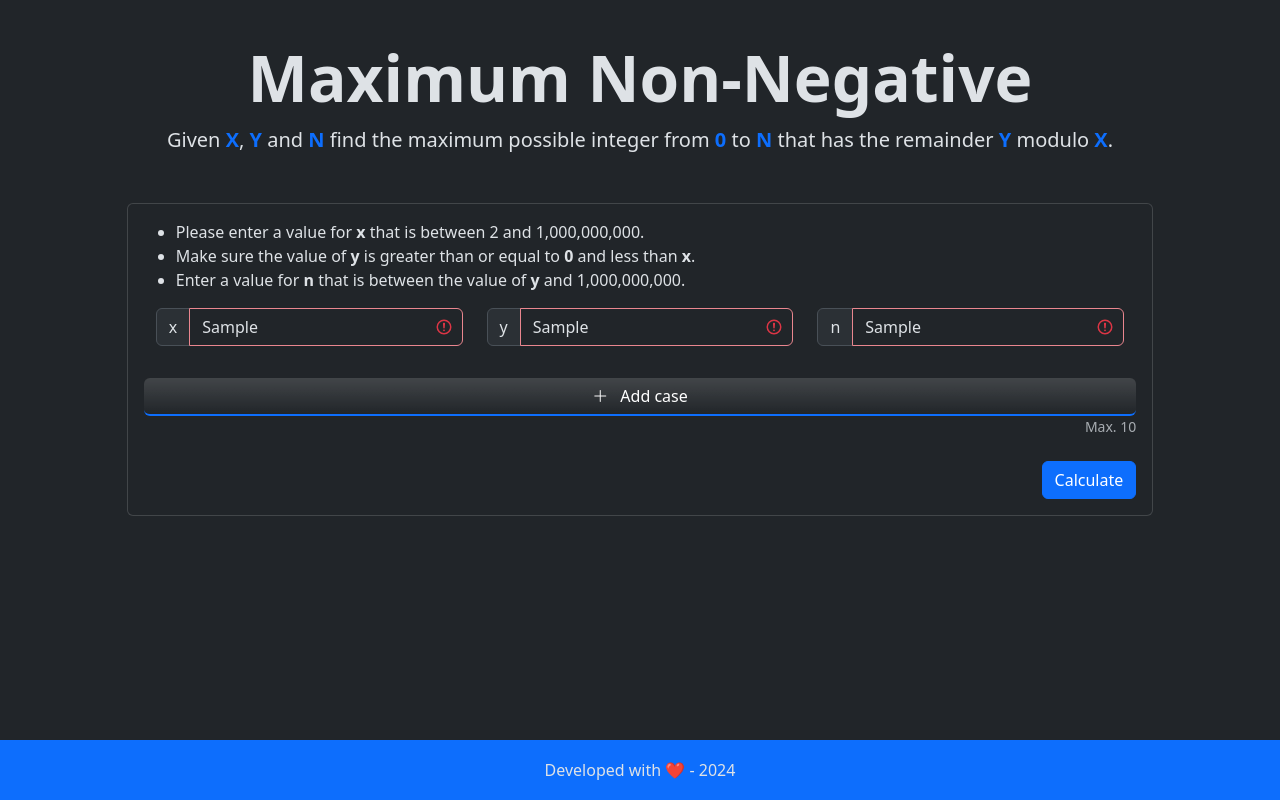
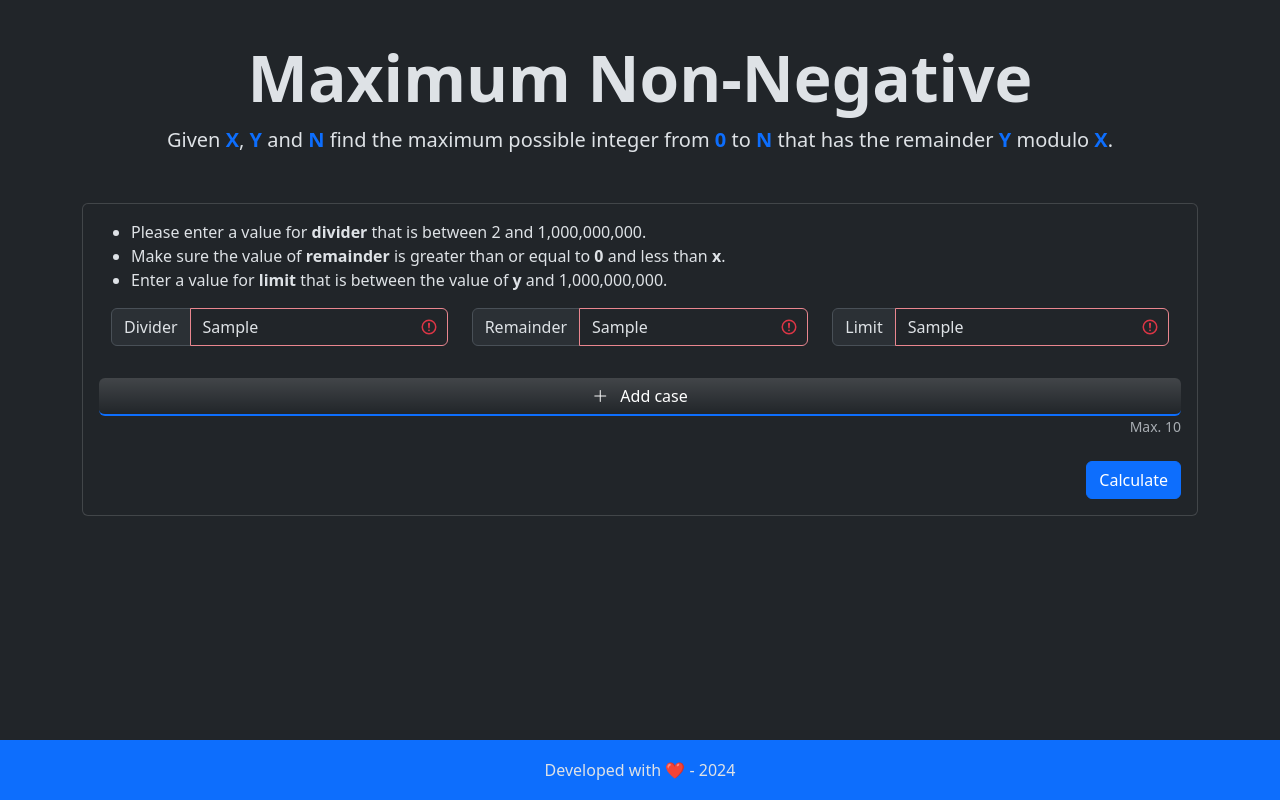
Before and after one commit to jessGra/maximum-non-negative, an Angular app: page / in a window 1280 px wide. Both pictures are taken after typing "Sample", "Sample", "Sample" into the empty fields and a click on the button "Calculate". Built offline with nearby package versions, Linux system fonts and the light colour scheme.

Commit message:
renamed x,y,n to divider, remainder, limit

```diff
--- a/src/app/core/main-form/components/form/form.component.html
+++ b/src/app/core/main-form/components/form/form.component.html
@@ -2,12 +2,14 @@
   <div class="card-body">
     <div>
       <ul>
-        <li *ngIf="errors['x'].length > 0">Please enter a value for <b>x</b> that is between 2 and 1,000,000,000.</li>
-        <li *ngIf="errors['y'].length > 0">
-          Make sure the value of <b>y</b> is greater than or equal to <b>0</b> and less than <b>x</b>.
+        <li *ngIf="errors['divider'].length > 0">
+          Please enter a value for <b>divider</b> that is between 2 and 1,000,000,000.
         </li>
-        <li *ngIf="errors['n'].length > 0">
-          Enter a value for <b>n</b> that is between the value of <b>y</b> and 1,000,000,000.
+        <li *ngIf="errors['remainder'].length > 0">
+          Make sure the value of <b>remainder</b> is greater than or equal to <b>0</b> and less than <b>x</b>.
+        </li>
+        <li *ngIf="errors['limit'].length > 0">
+          Enter a value for <b>limit</b> that is between the value of <b>y</b> and 1,000,000,000.
         </li>
       </ul>
     </div>
--- a/src/app/core/main-form/components/form/form.component.ts
+++ b/src/app/core/main-form/components/form/form.component.ts
@@ -17,7 +17,7 @@ export class FormComponent {
 
   isLoading = false;
   inputRows: InputRow[] = [new InputRow()];
-  errors: { [key: string]: number[] } = { x: [], y: [], n: [] };
+  errors: { [key: string]: number[] } = { divider: [], remainder: [], limit: [] };
 
   constructor(private apiService: ApiService) {}
 
@@ -61,22 +61,22 @@ export class FormComponent {
   }
 
   validate() {
-    this.errors = { x: [], y: [], n: [] };
+    this.errors = { divider: [], remainder: [], limit: [] };
     let isValid = true;
 
     this.inputRows.forEach((row, index) => {
-      if (!row.x || isNaN(row.n) || row.x < 2 || row.x > 1000000000) {
-        this.errors["x"].push(index);
+      if (!row.divider || isNaN(row.divider) || row.divider < 2 || row.divider > 1000000000) {
+        this.errors["divider"].push(index);
         isValid = false;
       }
 
-      if (!row.y || isNaN(row.n) || row.y < 0 || row.y >= row.x) {
-        this.errors["y"].push(index);
+      if (!row.remainder || isNaN(row.remainder) || row.remainder < 0 || row.remainder >= row.divider) {
+        this.errors["remainder"].push(index);
         isValid = false;
       }
 
-      if (!row.n || isNaN(row.n) || row.n < row.y || row.n > 1000000000) {
-        this.errors["n"].push(index);
+      if (!row.limit || isNaN(row.limit) || row.limit < row.remainder || row.limit > 1000000000) {
+        this.errors["limit"].push(index);
         isValid = false;
       }
     });
--- a/src/app/core/main-form/components/inputs-row/inputs-row.component.html
+++ b/src/app/core/main-form/components/inputs-row/inputs-row.component.html
@@ -4,45 +4,45 @@
   <div class="row col row-gap-2">
     <div class="col-12 col-sm-4">
       <div class="input-group">
-        <span class="input-group-text" id="x">x</span>
+        <span class="input-group-text" id="divider">Divider</span>
         <input
-          [(ngModel)]="row.x"
-          name="x{{ index }}"
+          [(ngModel)]="row.divider"
+          name="divider{{ index }}"
           type="text"
           class="form-control"
-          [class.is-invalid]="errors['x'].includes(index)"
-          aria-label="X"
-          aria-describedby="x"
+          [class.is-invalid]="errors['divider'].includes(index)"
+          aria-label="divider"
+          aria-describedby="divider"
           required
         />
       </div>
     </div>
     <div class="col-12 col-sm-4">
       <div class="input-group">
-        <span class="input-group-text" id="y">y</span>
+        <span class="input-group-text" id="remainder">Remainder</span>
         <input
-          [(ngModel)]="row.y"
-          name="y{{ index }}"
+          [(ngModel)]="row.remainder"
+          name="remainder{{ index }}"
           type="text"
           class="form-control"
-          [class.is-invalid]="errors['y'].includes(index)"
-          aria-label="y"
-          aria-describedby="y"
+          [class.is-invalid]="errors['remainder'].includes(index)"
+          aria-label="remainder"
+          aria-describedby="remainder"
           required
         />
       </div>
     </div>
     <div class="col-12 col-sm-4">
       <div class="input-group">
-        <span class="input-group-text" id="n">n</span>
+        <span class="input-group-text" id="limit">Limit</span>
         <input
-          [(ngModel)]="row.n"
-          name="n{{ index }}"
+          [(ngModel)]="row.limit"
+          name="limit{{ index }}"
           type="text"
           class="form-control"
-          [class.is-invalid]="errors['n'].includes(index)"
-          aria-label="n"
-          aria-describedby="n"
+          [class.is-invalid]="errors['limit'].includes(index)"
+          aria-label="limit"
+          aria-describedby="limit"
           required
         />
       </div>
--- a/src/app/core/main-form/components/results/results.component.html
+++ b/src/app/core/main-form/components/results/results.component.html
@@ -11,7 +11,11 @@
     <ul class="list-group list-group-flush">
       @for (result of results; track $index) {
       <li class="list-group-item d-flex justify-content-between align-items-center gap-1">
-        <span>[ <b>x</b>:{{ result.x }} <b>y</b>:{{ result.y }} <b>n</b>:{{ result.n }}]</span>
+        <span
+          >[ <b>Divider</b>:{{ result.divider }} <b>Remainder</b>:{{ result.remainder }} <b>Limit</b>:{{
+            result.limit
+          }}]</span
+        >
         <span>=</span>
         <span class="badge text-bg-primary rounded-pill">{{ result.resp }}</span>
       </li>
--- a/src/app/interfaces/calculation-result.ts
+++ b/src/app/interfaces/calculation-result.ts
@@ -1,6 +1,6 @@
 export interface CalculationResult {
-  x: number;
-  y: number;
-  n: number;
+  divider: number; //x
+  remainder: number; //y
+  limit: number; //n
   resp: number;
 }
--- a/src/app/models/input-row.ts
+++ b/src/app/models/input-row.ts
@@ -1,5 +1,5 @@
 export class InputRow {
-  x!: number;
-  y!: number;
-  n!: number;
+  divider!: number; //x
+  remainder!: number; //y
+  limit!: number; //n
 }
--- a/src/app/services/api.service.ts
+++ b/src/app/services/api.service.ts
@@ -11,8 +11,11 @@ export class ApiService {
   constructor(private http: HttpClient) {}
 
   fetchMaximumGET(req: InputRow): Observable<any> {
-    const { x, y, n } = req;
-    return this.http.get(this.apiUrl /* { params: { x: x.toString(), y: y.toString(), n: n.toString() } }*/);
+    const { divider, remainder, limit } = req;
+    return this.http.get(
+      this
+        .apiUrl /* { params: { divider: divider.toString(), remainder: remainder.toString(), limit: limit.toString() } }*/
+    );
   }
 
   fetchMaximumPOST(req: InputRow[]): Observable<any> {
```
